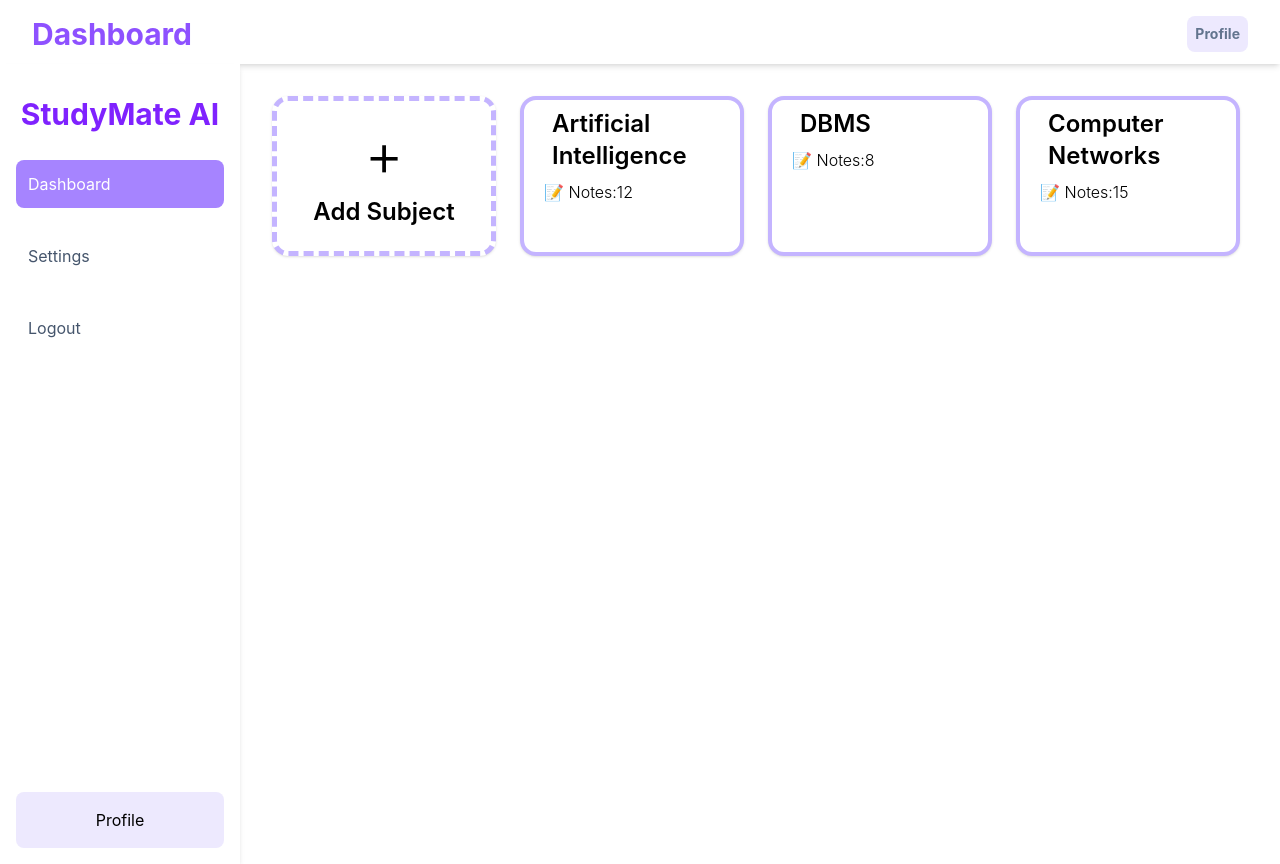
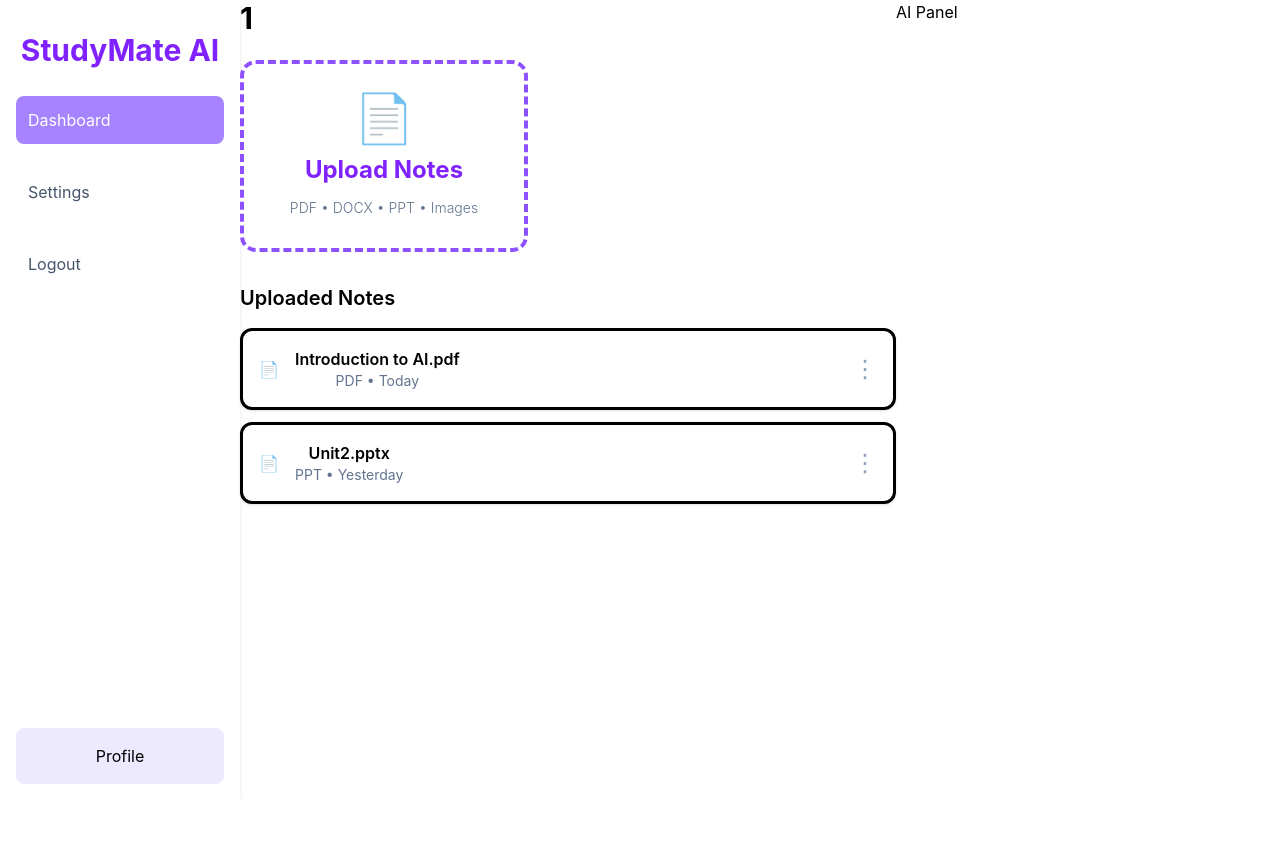
Before and after one commit to SphoortiPatil13/studymate-ai, a React (Vite) app: page /subject/1 in a window 1280 px wide. After the commit the page ends 800 px from the top, so only its background shows below. Built offline with nearby package versions, Linux system fonts and the light colour scheme.

Commit message:
Built 50% of subject page

```diff
--- a/package.json
+++ b/package.json
@@ -13,6 +13,7 @@
     "@tailwindcss/vite": "^4.3.3",
     "react": "^19.2.7",
     "react-dom": "^19.2.7",
+    "react-router-dom": "^7.18.1",
     "tailwind": "^4.0.0"
   },
   "devDependencies": {
--- a/src/App.jsx
+++ b/src/App.jsx
@@ -1,14 +1,19 @@
-//import Login from "./pages/Login";
+import { BrowserRouter, Routes, Route } from "react-router-dom";
 
-//function App() {
-  //return <Login />;
-//}
-
-//export default App;
+import Login from "./pages/Login";
 import Dashboard from "./pages/Dashboard";
+import SubjectPage from "./pages/SubjectPage";
 
 function App() {
-  return <Dashboard />;
+  return (
+    <BrowserRouter>
+      <Routes>
+        <Route path="/" element={<Login />} />
+        <Route path="/dashboard" element={<Dashboard />} />
+        <Route path="/subject/:id" element={<SubjectPage />} />
+      </Routes>
+    </BrowserRouter>
+  );
 }
 
 export default App;
--- a/src/components/CreateSubjectModal.jsx
+++ b/src/components/CreateSubjectModal.jsx
@@ -18,7 +18,8 @@ function CreateSubjectModal({ onClose, onCreate }) {
       onChange={(e) => setsubjectName(e.target.value)}/>
                 <div className="flex gap-4">
                     <Button text="Cancel" onClick={onClose} />
-                    <Button text="Create subject" onClick={() => onCreate(subjectName)} />
+                    <Button text="Create subject" onClick={() => { if (subjectName.trim() !== ""){
+                                                                onCreate(subjectName)} }} />
                 </div>
             </div>
         </div>
--- /dev/null
+++ b/src/components/NoteCard.jsx
@@ -0,0 +1,28 @@
+function NoteCard({fileName, fileType, uploadedOn}){
+    return(
+      <button className="w-full
+            mb-3
+            bg-white
+            shadow-sm
+            border-3
+            p-4
+            flex
+            justify-between
+            items-center
+            hover:shadow-md
+            hover:border-slate-100
+            cursor-pointer
+            transition
+            duration-200
+            active-scale-95
+            rounded-xl"  >
+            <div className="flex
+                items-center
+                gap-4">📄
+            <div className="flex flex-col"><h3 className="font-semibold">{fileName}</h3>
+            <p className="text-sm text-slate-500">{fileType} • {uploadedOn}</p></div>    </div>
+            <div className="text-2xl text-slate-400"> ⋮ </div>
+            </button>
+    )
+}
+export default NoteCard;
--- a/src/components/SubjectCard.jsx
+++ b/src/components/SubjectCard.jsx
@@ -1,4 +1,7 @@
+import {useNavigate} from "react-router-dom";
+
 function SubjectCard({title , notes}) {
+  const navigate = useNavigate();
   return (
     <button className="w-56
 h-40
@@ -18,7 +21,7 @@ hover:shadow-lg
 transition
 active:scale-95
 duration-200
-cursor-pointer">
+cursor-pointer" onClick={() => navigate(`/subject/${title}`)}>
   <div className="text-2xl p-2 font-semibold">{title}</div>
      <p className="font-light font-slate-500 text-md"> 📝 Notes:{notes}</p>
     </button>
--- /dev/null
+++ b/src/components/UploadNotesCard.jsx
@@ -0,0 +1,30 @@
+function UploadNotesCard({title , subtitle , onClick}) {
+    return (
+            <button className="bg-white
+            w-72
+            h-48
+            border-violet-500
+            border-dashed
+            border-4
+            rounded-2xl
+            hover:border-violet-100
+            hover:shadow-lg
+            transition
+            duration-200
+            active:scale-95
+            cursor-pointer
+            font-bold
+            text-violet-600
+            text-2xl
+            flex
+            flex-col
+            items-center
+            justify-center
+            gap-3" onClick={onClick}>
+                <div className="text-5xl">📄</div>
+                <div>{title}</div>
+                <div className="text-sm text-slate-500 font-light">{subtitle}</div>
+            </button>
+    );
+}
+export default UploadNotesCard;
--- a/src/pages/Dashboard.jsx
+++ b/src/pages/Dashboard.jsx
@@ -11,8 +11,12 @@ function Dashboard(){
   { title: "Computer Networks", notes: 15 }]);
     const [showModal, setShowModal]= useState(false);
     function handleCreateSubject(subjectName){
-        console.log(subjectName);
-    }
+        const newSubject = {title: subjectName,
+                            notes: 0};
+        setsubjects([...subjects, newSubject]);
+        setShowModal(false);
+        }
+
     return(
         <>
         <Navbar title="Dashboard"/>
--- a/src/pages/Login.jsx
+++ b/src/pages/Login.jsx
@@ -1,10 +1,12 @@
 import Input from "../components/Input";
 import Button from "../components/Button";
 import {useState} from"react";
+import { useNavigate } from "react-router-dom";
 function Login() {
   const [email, setEmail]= useState("");
   const [password, setPassword]= useState("");
   const [errorMessage, seterrorMessage]= useState("");
+  const navigate = useNavigate();
   console.log({email, password});
   function handleLogin() {
   if (email.trim() === "") {
@@ -23,6 +25,7 @@ function Login() {
 
   console.log("Login Successful");
   console.log({ email, password });
+  navigate("/dashboard");
 }
   return (
     <div className="min-h-screen bg-slate-100 flex items-center justify-center">
--- /dev/null
+++ b/src/pages/SubjectPage.jsx
@@ -0,0 +1,56 @@
+import { useParams } from "react-router-dom";
+import Sidebar from "../components/Sidebar";
+import UploadNotesCard from "../components/UploadNotesCard";
+import NoteCard from "../components/NoteCard";
+import { useRef } from "react";
+function SubjectPage() {
+    const { id } = useParams();
+    const fileInputRef = useRef(null);
+    const notes = [
+  {
+    fileName: "Introduction to AI.pdf",
+    fileType: "PDF",
+    uploadedOn: "Today",
+  },
+  {
+    fileName: "Unit2.pptx",
+    fileType: "PPT",
+    uploadedOn: "Yesterday",
+  },
+];
+    return (
+        <div className="flex min-h-screen">
+            <Sidebar />
+
+                <main className="flex-1">
+                    <input type="file" ref={fileInputRef} hidden />
+                    <h1 className="text-3xl font-bold mb-6">
+                        {id}
+                    </h1>
+
+                    <UploadNotesCard
+                        title="Upload Notes"
+                        subtitle="PDF • DOCX • PPT • Images"
+                        onClick={() => {fileInputRef.current.click()}}
+                    />
+
+                    <h2 className="mt-8 mb-4 font-semibold text-xl">
+                    Uploaded Notes
+                    </h2>
+                    {notes.map((note) => (
+                    <NoteCard
+                    key={note.fileName}
+                    fileName={note.fileName}
+                    fileType={note.fileType}
+                    uploadedOn={note.uploadedOn}
+                    />
+                    ))}
+                </main>
+            <aside className="w-96">
+                AI Panel
+            </aside>
+
+        </div>
+    );
+}
+export default SubjectPage;
```
Also changed, not shown: 1 other file (tests, documents, lock files or other folders).
